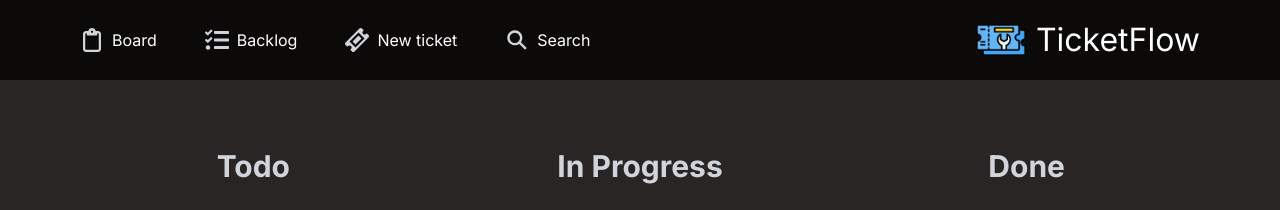
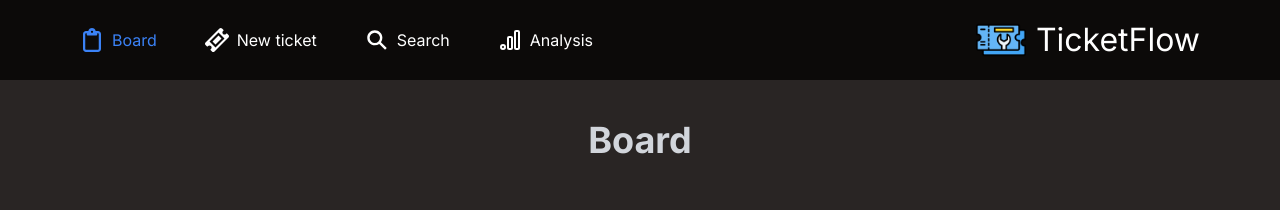
Before and after one commit to koduli/ticket-flow, a Next.js app: page / in a window 1280 px wide. Shown: the top 210 px of the page. Built offline with nearby package versions, Linux system fonts and the light colour scheme; no server answers; the database is empty.

Commit message:
added more styling

```diff
--- a/app/(components)/Navigation.jsx
+++ b/app/(components)/Navigation.jsx
@@ -1,39 +1,60 @@
-import { FaRegClipboard } from "react-icons/fa6";
-import { ImTicket } from "react-icons/im";
-import { FaTasks } from "react-icons/fa";
-import { IoSearchSharp } from "react-icons/io5";
-import Link from "next/link";
+'use client';
+
+import { usePathname } from 'next/navigation';
+import { FaRegClipboard } from 'react-icons/fa6';
+import { ImTicket } from 'react-icons/im';
+import { TbBrandGoogleAnalytics } from 'react-icons/tb';
+import { IoSearchSharp } from 'react-icons/io5';
+import Link from 'next/link';
 
 const Navigation = () => {
+  const pathname = usePathname();
+
+  const getLinkClass = (path) => {
+    return pathname === path ? 'text-blue-500' : 'text-white';
+  };
+
   return (
     <nav
       className="flex flex-row justify-between items-center bg-stone-950 w-full"
-      style={{ padding: "15px 80px" }}
+      style={{ padding: '15px 80px' }}
     >
       <div className="flex space-x-12">
         {/* Grouping left items */}
         <Link href="/" legacyBehavior>
           <a className="flex items-center space-x-2">
-            <FaRegClipboard className="icon" style={{ fontSize: "1.5rem" }} />
-            <span style={{ color: "white" }}>Board</span>
-          </a>
-        </Link>
-        <Link href="/Backlog" legacyBehavior>
-          <a className="flex items-center space-x-2">
-            <FaTasks className="icon" style={{ fontSize: "1.5rem" }} />
-            <span style={{ color: "white" }}>Backlog</span>
+            <FaRegClipboard
+              className={`icon ${getLinkClass('/')}`}
+              style={{ fontSize: '1.5rem' }}
+            />
+            <span className={getLinkClass('/')}>Board</span>
           </a>
         </Link>
         <Link href="/Item/new" legacyBehavior>
           <a className="flex items-center space-x-2">
-            <ImTicket className="icon" style={{ fontSize: "1.5rem" }} />
-            <span style={{ color: "white" }}>New ticket</span>
+            <ImTicket
+              className={`icon ${getLinkClass('/Item/new')}`}
+              style={{ fontSize: '1.5rem' }}
+            />
+            <span className={getLinkClass('/Item/new')}>New ticket</span>
           </a>
         </Link>
         <Link href="/Search" legacyBehavior>
           <a className="flex items-center space-x-2">
-            <IoSearchSharp className="icon" style={{ fontSize: "1.5rem" }} />
-            <span style={{ color: "white" }}>Search</span>
+            <IoSearchSharp
+              className={`icon ${getLinkClass('/Search')}`}
+              style={{ fontSize: '1.5rem' }}
+            />
+            <span className={getLinkClass('/Search')}>Search</span>
+          </a>
+        </Link>
+        <Link href="/Analysis" legacyBehavior>
+          <a className="flex items-center space-x-2">
+            <TbBrandGoogleAnalytics
+              className={`icon ${getLinkClass('/Analysis')}`}
+              style={{ fontSize: '1.5rem' }}
+            />
+            <span className={getLinkClass('/Analysis')}>Analysis</span>
           </a>
         </Link>
       </div>
@@ -41,9 +62,9 @@ const Navigation = () => {
         <img
           src="/ticket_flow_logo.png"
           alt="TicketFlow Logo"
-          style={{ height: "50px", marginRight: "10px" }}
+          style={{ height: '50px', marginRight: '10px' }}
         />
-        <p className="text-white" style={{ fontSize: "2rem" }}>
+        <p className="text-white" style={{ fontSize: '2rem' }}>
           TicketFlow
         </p>
       </div>
--- a/app/(components)/TicketCard.jsx
+++ b/app/(components)/TicketCard.jsx
@@ -1,8 +1,11 @@
-import Delete from "./Delete";
-import Priority from "./Priority";
-import Progress from "./Progress";
-import Status from "./Status";
-import Link from "next/link";
+import Delete from './Delete';
+import Priority from './Priority';
+import Progress from './Progress';
+import Status from './Status';
+import Link from 'next/link';
+import { FaBug } from 'react-icons/fa'; // Import the bug icon
+import { RiTaskLine } from 'react-icons/ri'; // Import the task icon
+import { MdHistoryEdu } from 'react-icons/md'; // Import the user story icon
 
 const Ticket = ({
   _id,
@@ -12,18 +15,47 @@ const Ticket = ({
   status,
   createdAt,
   progress,
+  category, // Ensure category is passed as a prop
   fetchTickets,
+  iconSize = '24px', // Default icon size
 }) => {
   const getStatusBgColor = (status) => {
     switch (status) {
-      case "todo":
-        return "bg-blue-500/50";
-      case "in_progress":
-        return "bg-yellow-500/50";
-      case "done":
-        return "bg-green-500/50";
+      case 'todo':
+        return 'bg-blue-500/50';
+      case 'in_progress':
+        return 'bg-yellow-500/50';
+      case 'done':
+        return 'bg-green-500/50';
       default:
-        return "bg-stone-700/50";
+        return 'bg-stone-700/50';
+    }
+  };
+
+  const getCategoryIcon = (category) => {
+    switch (category) {
+      case 'bug':
+        return <FaBug style={{ fontSize: '22px', color: 'white' }} />;
+      case 'task':
+        return <RiTaskLine style={{ fontSize: iconSize, color: 'white' }} />;
+      case 'user_story':
+        return <MdHistoryEdu style={{ fontSize: '30px', color: 'white' }} />;
+      default:
+        return null;
+    }
+  };
+
+  const getCategoryFlag = (category) => {
+    const className = 'text-lg font-bold text-white'; // Set the desired font size and weight, and color
+    switch (category) {
+      case 'bug':
+        return <span className={className}>Bug</span>;
+      case 'task':
+        return <span className={className}>Task</span>;
+      case 'user_story':
+        return <span className={className}>User Story</span>;
+      default:
+        return '';
     }
   };
 
@@ -33,25 +65,36 @@ const Ticket = ({
         status
       )} hover:bg-stone-600 rounded-md shadow-lg p-4 m-2`}
     >
-      <div className="flex mb-3">
-        <Priority priority={priority} />
-        <div className="ml-auto">
-          <Delete id={_id} fetchTickets={fetchTickets} />
+      <div className="flex justify-between items-center mb-3">
+        <div className="flex items-center space-x-2">
+          {getCategoryIcon(category)}
+          {getCategoryFlag(category)}
         </div>
+        <Delete id={_id} fetchTickets={fetchTickets} />
       </div>
-      <Link href={`Item/${_id}`} style={{ display: "contents" }}>
+      <Link href={`Item/${_id}`} style={{ display: 'contents' }}>
         <h4>{title}</h4>
-        <hr className="h-1 border-0 bg-gray-300 mb-2 rounded" />{" "}
-        {/* Updated line with rounded edges */}
+        <hr className="h-1 border-0 bg-gray-300 mb-2 rounded" />
         <p className="whitespace-pre-wrap">{description}</p>
         <div className="flex-grow"></div>
         <div className="flex justify-between items-center mt-2">
-          <p className="text-xs my-1">{new Date(createdAt).toLocaleString()}</p>
-          <div className="flex items-center">
-            <Progress progress={progress} className="w-3/4" />{" "}
-            {/* Make progress bar shorter */}
-            <span className="ml-2 text-sm">{`${progress}%`}</span>{" "}
-            {/* Display progress percentage */}
+          <div
+            className="flex items-center space-x-2"
+            style={{ minWidth: '120px' }}
+          >
+            <p className="text-xs my-1">
+              {new Date(createdAt).toLocaleString()}
+            </p>
+          </div>
+          <div
+            className="flex items-center space-x-2"
+            style={{ minWidth: '100px' }}
+          >
+            <Priority priority={priority} />
+          </div>
+          <div className="flex items-center space-x-2">
+            <Progress progress={progress} className="w-3/4" />
+            <span className="ml-2 text-sm">{`${progress}%`}</span>
           </div>
         </div>
       </Link>
--- a/app/Backlog/page.jsx
+++ b/app/Analysis/page.jsx
@@ -1,7 +1,7 @@
 const page = () => {
   return (
     <div className="p-5">
-      <h1 className="text-center mb-5">Backlog</h1>
+      <h1 className="text-center mb-5">Analysis</h1>
     </div>
   );
 };
--- a/app/Search/page.jsx
+++ b/app/Search/page.jsx
@@ -1,11 +1,11 @@
-"use client";
+'use client';
 
-import React, { useState } from "react";
-import Ticket from "../(components)/TicketCard";
+import React, { useState } from 'react';
+import Ticket from '../(components)/TicketCard';
 
 const SearchPage = () => {
   const [tickets, setTickets] = useState([]);
-  const [searchQuery, setSearchQuery] = useState("");
+  const [searchQuery, setSearchQuery] = useState('');
   const [loading, setLoading] = useState(false);
 
   const searchTickets = async (query) => {
@@ -20,7 +20,7 @@ const SearchPage = () => {
       const data = await res.json();
       setTickets(data.tickets);
     } catch (error) {
-      console.error("Error searching tickets:", error);
+      console.error('Error searching tickets:', error);
     } finally {
       setLoading(false);
     }
@@ -32,9 +32,9 @@ const SearchPage = () => {
     searchTickets(query);
   };
 
-  const messageContainerClass = "flex justify-center py-5 min-h-[4rem]";
-  const visibleClass = "opacity-100";
-  const hiddenClass = "opacity-0 pointer-events-none";
+  const messageContainerClass = 'flex justify-center py-5 min-h-[4rem]';
+  const visibleClass = 'opacity-100';
+  const hiddenClass = 'opacity-0 pointer-events-none';
 
   return (
     <div className="p-5">
@@ -51,12 +51,14 @@ const SearchPage = () => {
       <div className={messageContainerClass}>
         <p
           className={
-            loading || (!loading && tickets.length === 0 && searchQuery)
-              ? visibleClass
-              : hiddenClass
+            loading || (!loading && searchQuery) ? visibleClass : hiddenClass
           }
         >
-          {loading ? "Loading..." : "No tickets found."}
+          {loading
+            ? 'Loading...'
+            : tickets.length > 0
+            ? `${tickets.length} ticket${tickets.length > 1 ? 's' : ''} found.`
+            : 'No tickets found.'}
         </p>
       </div>
       {searchQuery && tickets.length > 0 && (
--- a/app/page.jsx
+++ b/app/page.jsx
@@ -1,18 +1,19 @@
-"use client";
+'use client';
 
-import React, { useState, useEffect } from "react";
-import Ticket from "./(components)/TicketCard";
+import React, { useState, useEffect } from 'react';
+import Ticket from './(components)/TicketCard';
+import Head from 'next/head';
 
 const Dashboard = () => {
   const [tickets, setTickets] = useState([]);
 
   const fetchTickets = async () => {
     try {
-      const res = await fetch("/api/Tickets");
+      const res = await fetch('/api/Tickets');
       const data = await res.json();
       setTickets(data.tickets);
     } catch (error) {
-      console.error("Error fetching tickets:", error);
+      console.error('Error fetching tickets:', error);
     }
   };
 
@@ -29,17 +30,22 @@ const Dashboard = () => {
     });
   };
 
-  const statuses = ["todo", "in_progress", "done"];
+  const statuses = ['todo', 'in_progress', 'done'];
 
   return (
+    <>
+      <Head>
+        <title>Board</title>
+      </Head>
       <div className="padding-5">
+        <h1 className="text-center text-4xl mb-5">Board</h1> {/* Page Title */}
         <div className="lg:grid grid-cols-1 xl:grid-cols-3 gap-10">
           {statuses.map((status, index) => (
             <div key={index} className="mb-4">
               <h2 className="text-center capitalize py-7">
-              {status.replace("_", " ")}
+                {status.replace('_', ' ')}
               </h2>
-            <hr className="w-full h-1 bg-gray-400 mb-4 rounded" />{" "}
+              <hr className="w-full h-1 bg-gray-400 mb-4 rounded" />{' '}
               <div className="flex flex-col">
                 {sortTickets(
                   tickets.filter((ticket) => ticket.status === status)
@@ -55,6 +61,7 @@ const Dashboard = () => {
           ))}
         </div>
       </div>
+    </>
   );
 };
 
```
Also changed, not shown: app/(components)/TicketForm.jsx (+55 -27 lines), app/layout.js (+9 -9 lines). Lines whose indentation alone changed are shown as unchanged.
